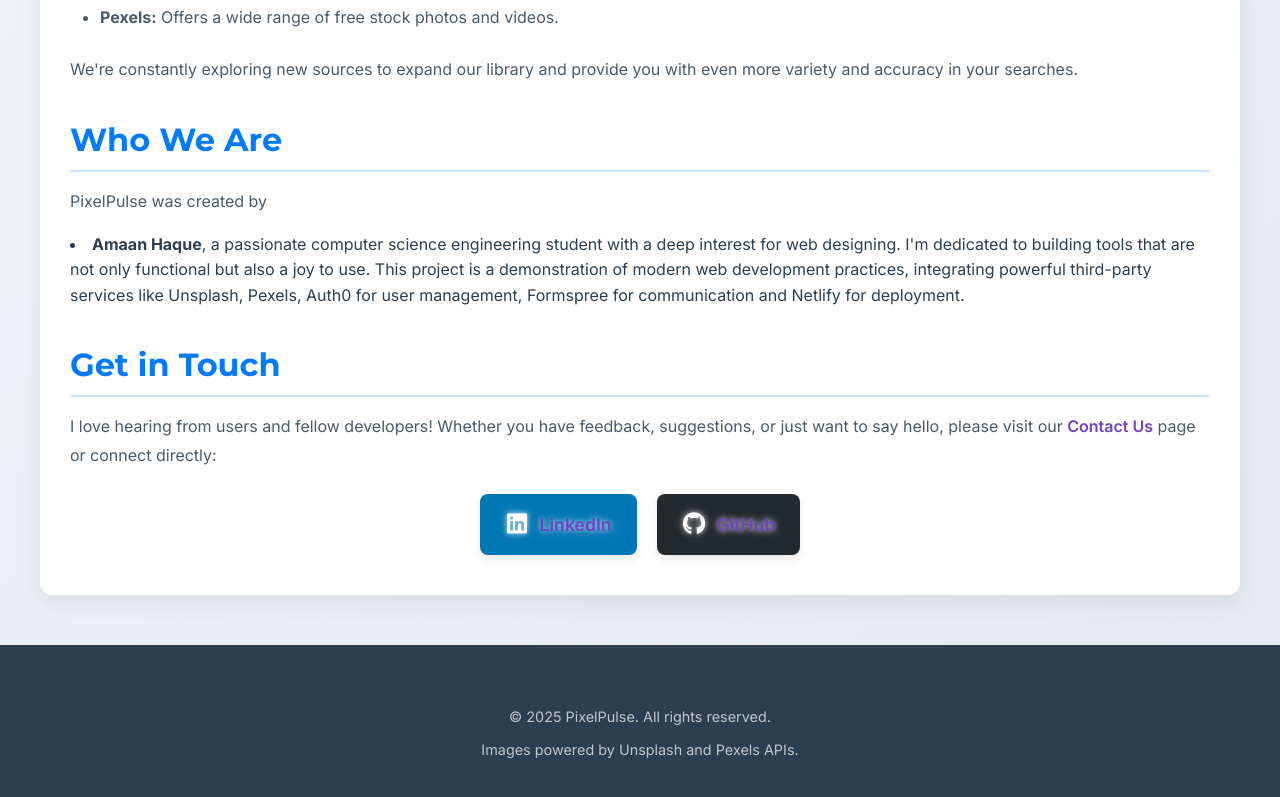
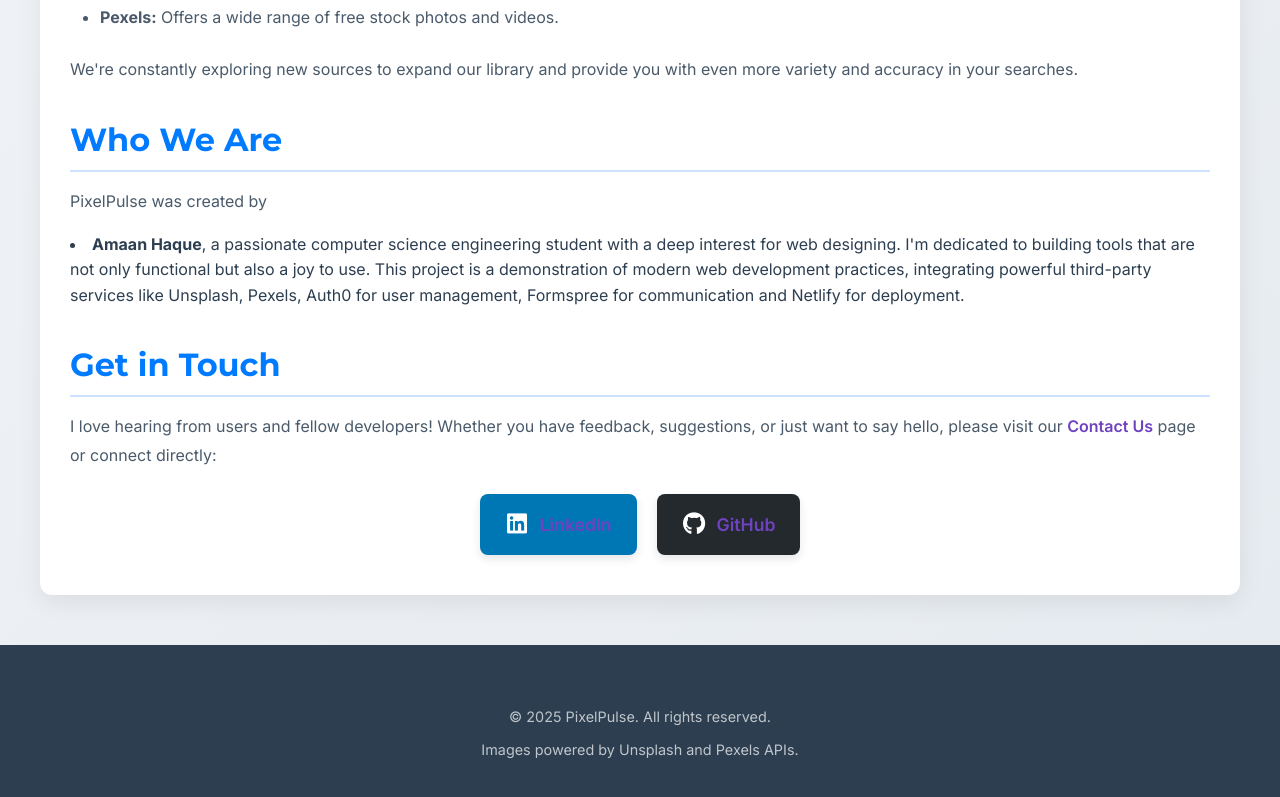
Before and after one commit to Amaan310/PixelPulse, a plain HTML site: page about.html in a window 1280 px wide. Shown: the part 757-1554 px from the top of the page. Drawn offline with Linux system fonts and the light colour scheme; a script that the page names is missing.

Commit message:
Added changes

```diff
--- a/style.css
+++ b/style.css
@@ -778,11 +778,11 @@
     }
 }
 
-/* --- Social Buttons (with text) --- */
+/* --- Social Buttons (for About & Contact pages) --- */
 .social-buttons {
     display: flex;
-    flex-wrap: wrap;
-    gap: 20px; /* Space between buttons */
+    flex-wrap: wrap; /* Allow wrapping on smaller screens */
+    gap: 20px;
     margin-top: 25px;
     justify-content: center; /* Center buttons */
 }
@@ -798,24 +798,21 @@
     border-radius: 8px;
     transition: all 0.3s ease;
     box-shadow: 0 4px 10px rgba(0, 0, 0, 0.1);
-    color: white; /* Still ensures the base color is white */
-    /* Add a subtle white glow effect */
-    text-shadow: 0 0 5px rgba(255, 255, 255, 0.6), 0 0 10px rgba(255, 255, 255, 0.4);
+    color: white; /* Explicitly set text and icon color to white */
 }
 
 .social-button .icon {
     font-family: 'Font Awesome 6 Brands'; /* Specify Font Awesome Brands font */
     font-weight: 400; /* Regular weight for brands */
-    font-size: 1.3em; /* Size of the icon */
+    font-size: 1.3em;
     width: 25px; /* Fixed width for consistent alignment */
     text-align: center;
-    color: white; /* Ensures icon itself is white */
-    /* Apply the same glow to the icon */
-    text-shadow: 0 0 5px rgba(255, 255, 255, 0.6), 0 0 10px rgba(255, 255, 255, 0.4);
+    color: white; /* Ensure icon itself is white if there's any conflict */
 }
 
 .linkedin-button {
     background-color: #0077B5; /* LinkedIn blue */
+    /* color: white; <-- Already set on .social-button, but doesn't hurt */
 }
 
 .linkedin-button:hover {
@@ -826,6 +823,7 @@
 
 .github-button {
     background-color: #24292e; /* GitHub dark grey */
+    /* color: white; <-- Already set on .social-button, but doesn't hurt */
 }
 
 .github-button:hover {
```
